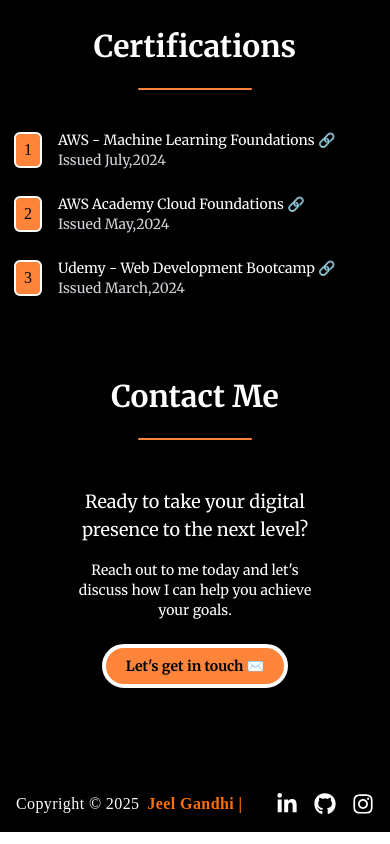
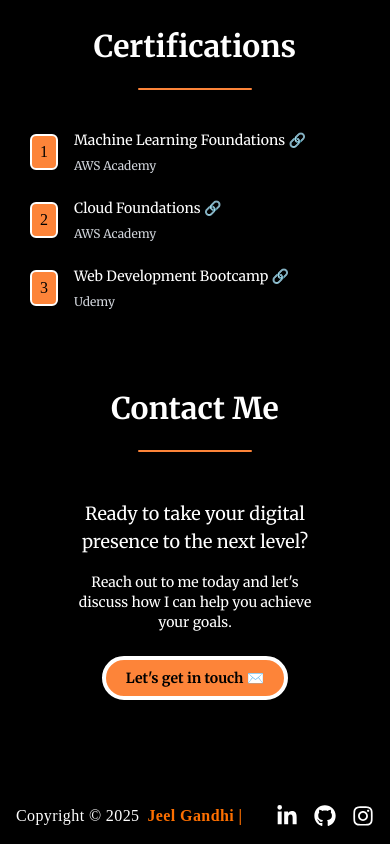
Before and after one commit to JEELGANDHI21/my-portfolio, a Next.js app: page / in a window 390 px wide. Shown: the part 4751-5595 px from the top of the page. Built offline with nearby package versions, Linux system fonts and the light colour scheme.

Commit message:
Final Changes 2

```diff
--- a/src/app/page.tsx
+++ b/src/app/page.tsx
@@ -61,7 +61,7 @@
         className={`fixed md:left-0 top-1/2 transform -translate-y-1/2 flex flex-col items-start space-y-3 w-16 transition-all duration-300
       md:w-64 md:flex ${
         isOpen
-          ? "translate-x-0 bg-orange-100 z-20 w-1/2 py-20" // Sidebar appears on top
+          ? "translate-x-0 bg-[#ffcf8e] z-20 w-[50%] py-56" // Sidebar appears on top
           : "-translate-x-full md:translate-x-0 -left-11 z-10" // Hidden by default
       }`}
       >
@@ -579,7 +579,7 @@
             <div className="md:mt-6 mt-4 flex flex-col gap-6 md:ml-12 ml-3 w-full max-w-[850px]">
               {/* Item 1 */}
               <div className="flex flex-wrap sm:flex-nowrap items-center gap-4">
-                <div className="md:px-6 md:py-3 px-2 py-1 bg-[#fd8439] rounded-md border-2 border-white text-center text-black text- sm:text-4xl font-normal font-['Handlee'] -ml-4 md:ml-20">
+                <div className="md:px-6 md:py-3 px-2 py-1 bg-[#fd8439] rounded-md border-2 border-white text-center text-black text- sm:text-4xl font-normal font-['Handlee']  md:ml-20">
                   1
                 </div>
                 <div>
@@ -590,18 +590,19 @@
                       rel="noopener noreferrer"
                       className="hover:text-[#fd8439]"
                     >
-                      AWS - Machine Learning Foundations 🔗
+                      Machine Learning Foundations 🔗
                     </a>
                   </div>
-                  <div className="text-sm sm:text-lg text-gray-300">
-                    Issued July,2024
+                  <div className="text-xs sm:text-lg text-gray-300 mt-2">
+                    AWS Academy
                   </div>
+
                 </div>
               </div>
 
               {/* Item 2 */}
               <div className="flex flex-wrap sm:flex-nowrap items-center gap-4 ">
-                <div className="md:px-6 md:py-3 px-2 py-1 bg-[#fd8439] rounded-md border-2 border-white text-center text-black text-base sm:text-4xl font-normal font-['Handlee'] -ml-4 md:ml-20">
+                <div className="md:px-6 md:py-3 px-2 py-1 bg-[#fd8439] rounded-md border-2 border-white text-center text-black text-base sm:text-4xl font-normal font-['Handlee']  md:ml-20">
                   2
                 </div>
                 <div>
@@ -612,18 +613,18 @@
                       rel="noopener noreferrer"
                       className="hover:text-[#fd8439]"
                     >
-                      AWS Academy Cloud Foundations 🔗
+                      Cloud Foundations 🔗
                     </a>
                   </div>
-                  <div className="text-sm sm:text-lg text-gray-300">
-                    Issued May,2024
+                  <div className="text-xs sm:text-lg text-gray-300 mt-2">
+                    AWS Academy
                   </div>
                 </div>
               </div>
 
               {/* Item 3 */}
               <div className="flex flex-wrap sm:flex-nowrap items-center gap-4">
-                <div className="md:px-6 md:py-3 px-2 py-1 bg-[#fd8439] rounded-md border-2 border-white  text-center text-black text-base sm:text-4xl font-normal font-['Handlee'] -ml-4 md:ml-20">
+                <div className="md:px-6 md:py-3 px-2 py-1 bg-[#fd8439] rounded-md border-2 border-white  text-center text-black text-base sm:text-4xl font-normal font-['Handlee']  md:ml-20">
                   3
                 </div>
                 <div>
@@ -634,11 +635,11 @@
                       rel="noopener noreferrer"
                       className="hover:text-[#fd8439]"
                     >
-                      Udemy - Web Development Bootcamp 🔗
+                       Web Development Bootcamp 🔗
                     </a>
                   </div>
-                  <div className="text-sm sm:text-lg text-gray-300">
-                    Issued March,2024
+                  <div className="text-xs sm:text-lg text-gray-300 mt-2">
+                    Udemy
                   </div>
                 </div>
               </div>
```
